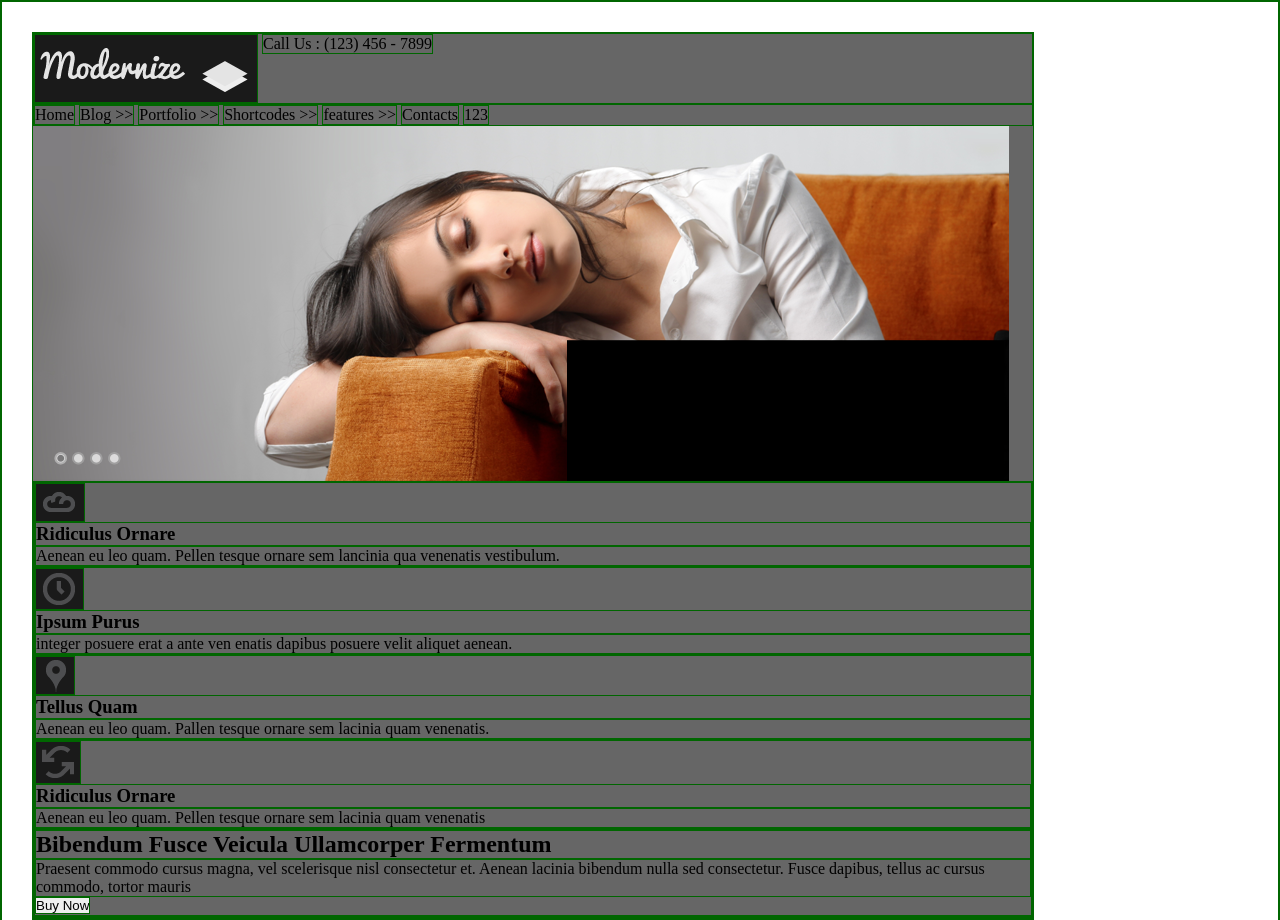
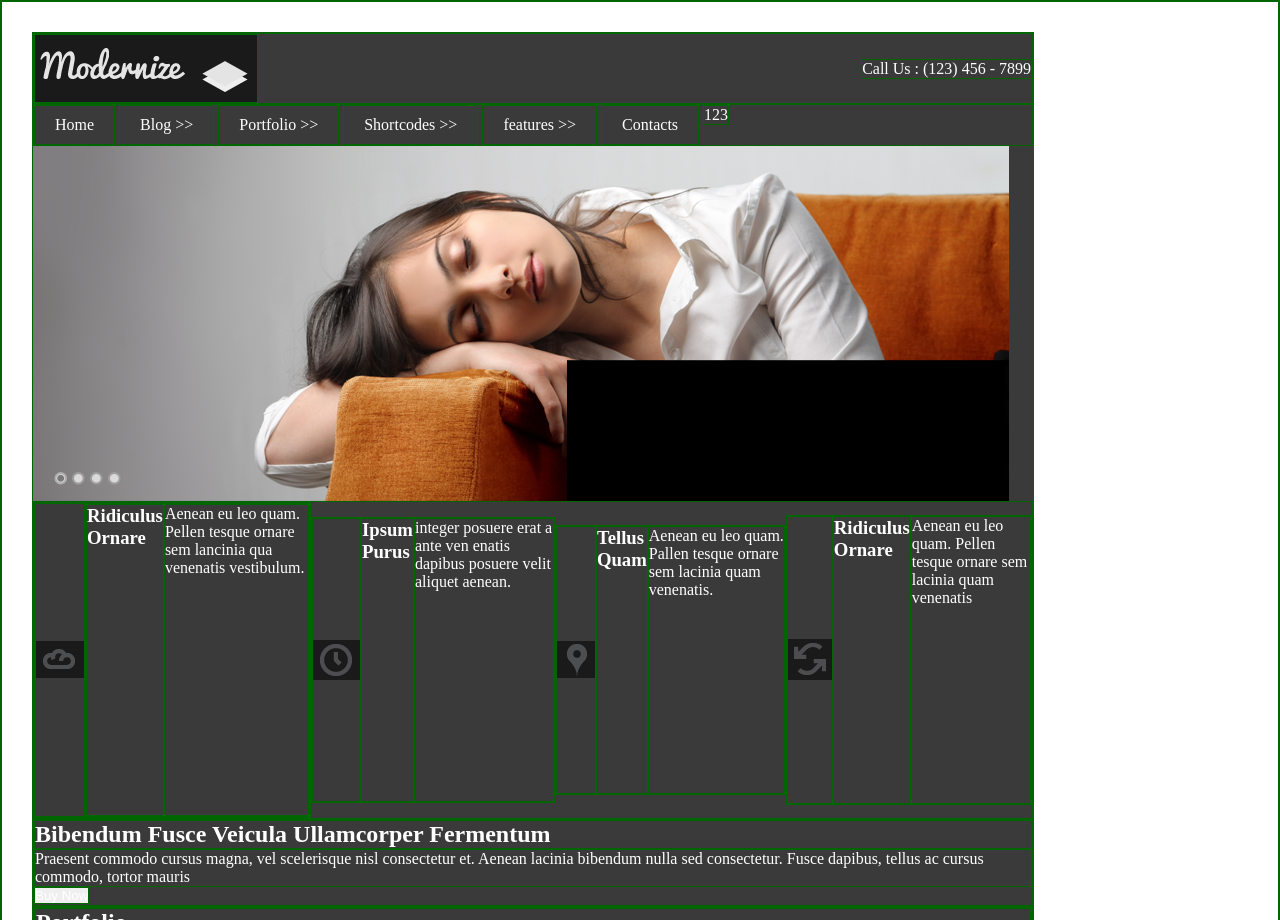
Before and after one commit to Agedob/Baby_Exam, a plain HTML site: page index.html in a window 1280 px wide. Shown: the top 920 px of the page. Drawn offline with Linux system fonts and the light colour scheme.

Commit message:
day 2, working on icons

```diff
--- a/index.html
+++ b/index.html
@@ -18,39 +18,42 @@
                 <div class="hot_bar_text">Shortcodes >></div>
                 <div class="hot_bar_text">features >></div>
                 <div class="hot_bar_text">Contacts</div>
-                <div class="hot_bar_text hot_bar_end" >123</div>
+                <div class="hot_bar_end inline_block" >123</div>
             </div>
 
                 <img src="images/Sleeper.png" id="sleeper">
 
             <div id="main">
-                <div id="icon_box1">
-                    <img src="images/content_icon1.png" id="icon_1">
-                    <h3 class="icon_title">Ridiculus Ornare</h3>
-                    <p class="icon_text" >Aenean eu leo quam. Pellen
+                <div id="icon_box1" class="icon_box">
+                    <img src="images/content_icon1.png" id="icon_1" class="icon">
+                    <div class="icon_box">
+                        <h3 class="icon_title">Ridiculus Ornare</h3>
+                        <p class="icon_text" >Aenean eu leo quam. Pellen
                         tesque ornare sem lancinia qua venenatis vestibulum.
-                    </p>
+                        </p>
+                    </div>
                 </div>
-                <div id="icon_box2">
-                    <img src="images/content_icon2.png" id="icon_2">
+                <div id="icon_box2" class="icon_box">
+                    <img src="images/content_icon2.png" id="icon_2" class="icon">
                     <h3 class="icon_title">Ipsum Purus</h3>
                     <p class="icon_text">integer posuere erat
                         a ante ven enatis dapibus posuere velit aliquet aenean.
                     </p>
                 </div>
-                <div id="icon_box3">
-                    <img src="images/content_icon3.png" id="icon_3">
+                <div id="icon_box3" class="icon_box">
+                    <img src="images/content_icon3.png" id="icon_3" class="icon">
                     <h3 class="icon_title">Tellus Quam </h3>
                     <p class="icon_text">Aenean eu leo quam.
                         Pallen tesque ornare sem lacinia quam venenatis.</p>
                 </div>
-                <div id="icon_box4">
-                    <img src="images/content_icon4.png" id="icon_4">
+                <div id="icon_box4" class="icon_box">
+                    <img src="images/content_icon4.png" id="icon_4" class="icon">
                     <h3 class="icon_title">Ridiculus Ornare</h3>
                     <p class="icon_text">Aenean eu leo quam. Pellen tesque ornare sem
                          lacinia quam venenatis
                     </p>
                 </div>
+            </div>
                 <div id="split">
                     <h2>Bibendum Fusce Veicula Ullamcorper Fermentum</h2>
                     <p>Praesent commodo cursus magna, vel scelerisque nisl
@@ -59,7 +62,6 @@
                     </p>
                     <input type="button" value="Buy Now">
                 </div>
-            </div>
             <div id="footer">
                 <div id="port_header">
                     <h2>
--- a/styles.css
+++ b/styles.css
@@ -3,18 +3,43 @@
     margin: 0px;
     padding: 0px;
     border: 1px solid #060;
+    color: white;
 }
 #container{
     width: 1000px;
     margin: 30px;
-    background-color: #666;
+    background-color: rgb(59, 58, 58);
+}
+#header{
+    display: flex;
+    justify-content: space-between;
+    align-items: center;
 }
 #phone_number{
     display: inline-block;
 }
 .hot_bar_text{
     display: inline-block;
+    padding: 10px 20px;
+
 }
 #sleeper{
     border: 0px;
 }
+.inline_block{
+    display: inline-block;
+}
+#main{
+    display: flex;
+    align-items: center;
+}
+.icon_box{
+    display: flex;
+}
+.icon_text{
+    display: inline-block;
+}
+.icon{
+    padding: 50% 0%;
+    /* height: 100%; */
+}
```
